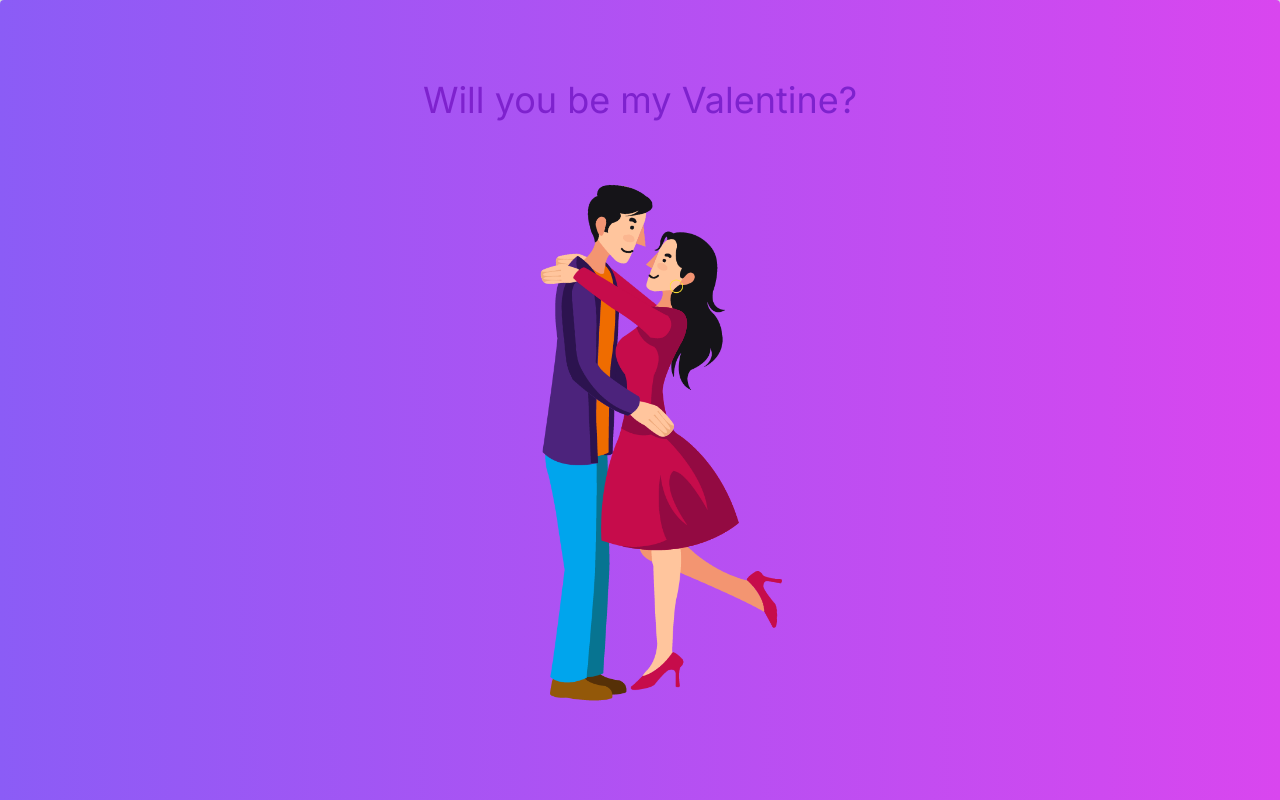
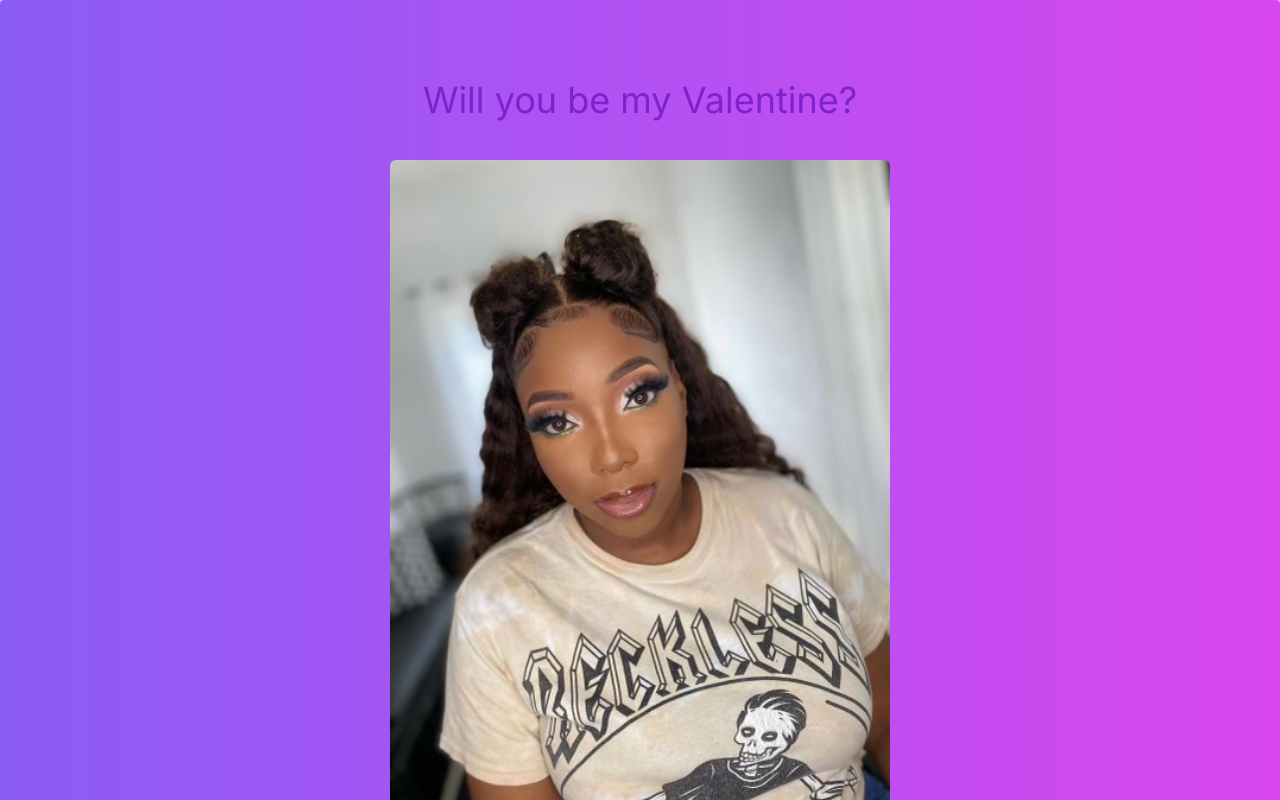
Before and after one commit to romaine877/day, a Next.js app: page / in a window 1280 px wide. Both pictures are taken after a click on the element 640 px from the left and 400 px from the top of the page. Shown: the top 800 px of the page. Built offline with nearby package versions, Linux system fonts and the light colour scheme.

Commit message:
new push

```diff
--- a/src/app/page.tsx
+++ b/src/app/page.tsx
@@ -102,6 +102,16 @@ export default function Home() {
           <h1 className="text-4xl  text-purple-700 text-center">
             Will you be my Valentine?
           </h1>
+          <div className="h-10"></div>
+          <Image
+
+          quality={100}
+          className="rounded-md mx-auto"
+      src="/pic.jpg" // Path to your image
+      alt="Description of the image"
+      width={500} // Desired width
+      height={300} // Desired height
+    />
           <div className="mx-auto ">
             <Lottie animationData={animation} loop={true} />
 
```
Also changed, not shown: public/pic.JPG (added).
